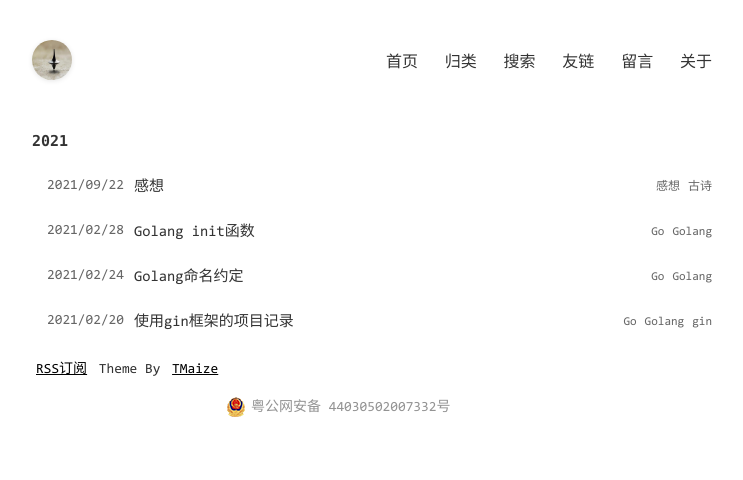
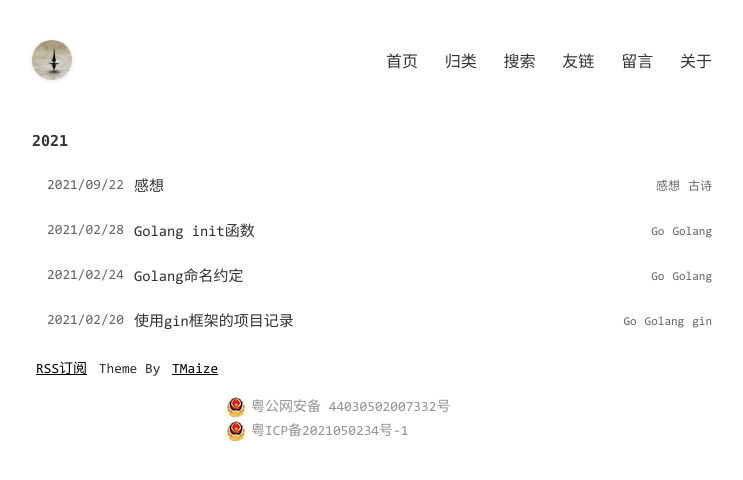
Before and after one commit to master-starcloud/master-starcloud.github.io, a Jekyll site: the page built from index.html, in a window 1280 px wide. Shown: the top 480 px of the page, without its empty margins (268-1011 px from the left). Built offline with Jekyll 4.4.1, drawn with Linux system fonts in a browser that asks for light colours; comment, search, counter and statistics services are not loaded.

Commit message:
Update footer.html-备案号

```diff
--- a/_includes/footer.html
+++ b/_includes/footer.html
@@ -6,6 +6,7 @@
   <a href="https://github.com/TMaize/tmaize-blog">TMaize</a>
   <div style="width:300px;margin:0 auto; padding:20px 0;">
     <a target="_blank" href="http://www.beian.gov.cn/portal/registerSystemInfo?recordcode=44030502007332" style="display:inline-block;text-decoration:none;height:20px;line-height:20px;"><img src="https://www.master-starcloud.com/static/img/beianimg.png" style="float:left;"/><p style="float:left;height:20px;line-height:20px;margin: 0px 0px 0px 5px; color:#939393;">粤公网安备 44030502007332号</p></a>
+    <a target="_blank" href="http://www.beian.gov.cn/portal/registerSystemInfo?recordcode=44030502007332" style="display:inline-block;text-decoration:none;height:20px;line-height:20px;"><img src="https://www.master-starcloud.com/static/img/beianimg.png" style="float:left;"/><p style="float:left;height:20px;line-height:20px;margin: 0px 0px 0px 5px; color:#939393;">粤ICP备2021050234号-1</p></a>
   </div>
 </footer>
 
```
